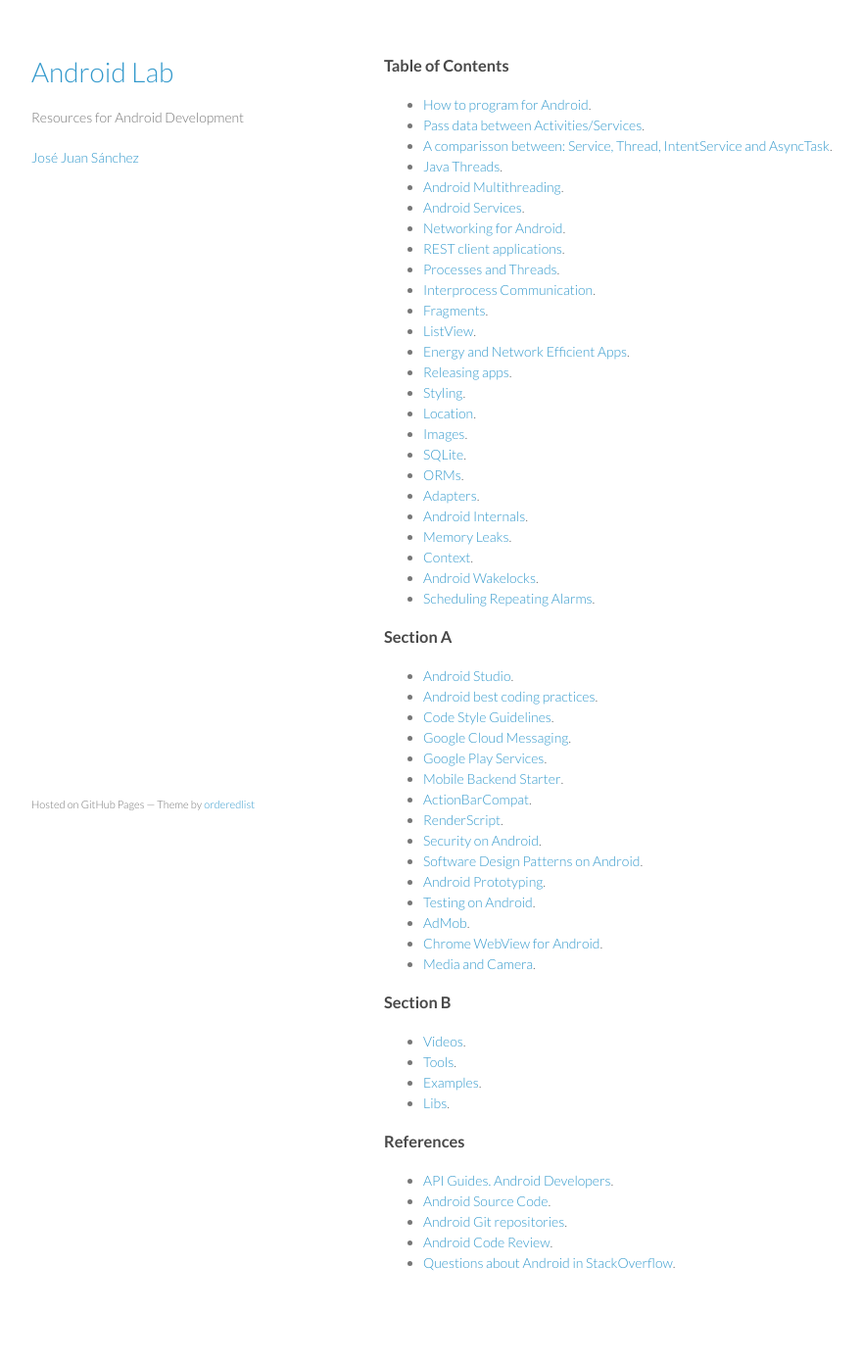
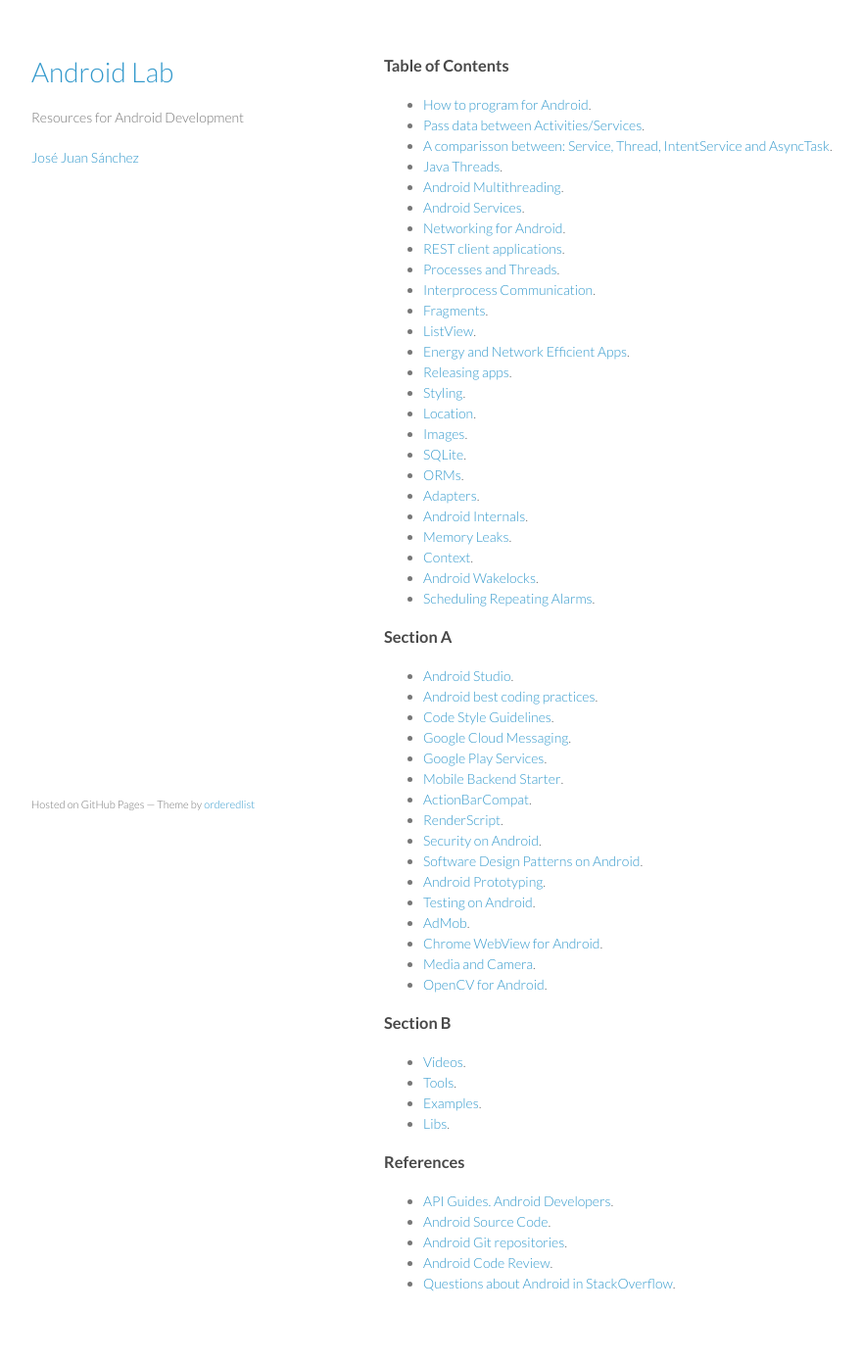
Before and after one commit to josejuansanchez/josejuansanchez.github.io, a Jekyll site: the page built from androidlab/index.md, in a window 1280 px wide. Shown: the whole page at 98% size, without its empty margins (178-1058 px from the left). Built offline with Jekyll 4.4.1, drawn with Linux system fonts in a browser that asks for light colours; before the commit the page ends 1369 px from its top, so only the background shows below that.

Commit message:
Update index.md

```diff
--- a/androidlab/index.md
+++ b/androidlab/index.md
@@ -48,6 +48,7 @@
   - [AdMob](admob).
   - [Chrome WebView for Android](chrome_webview).
   - [Media and Camera](media_camera).
+  - [OpenCV for Android](opencv).
 
 ### Section B
 
```
